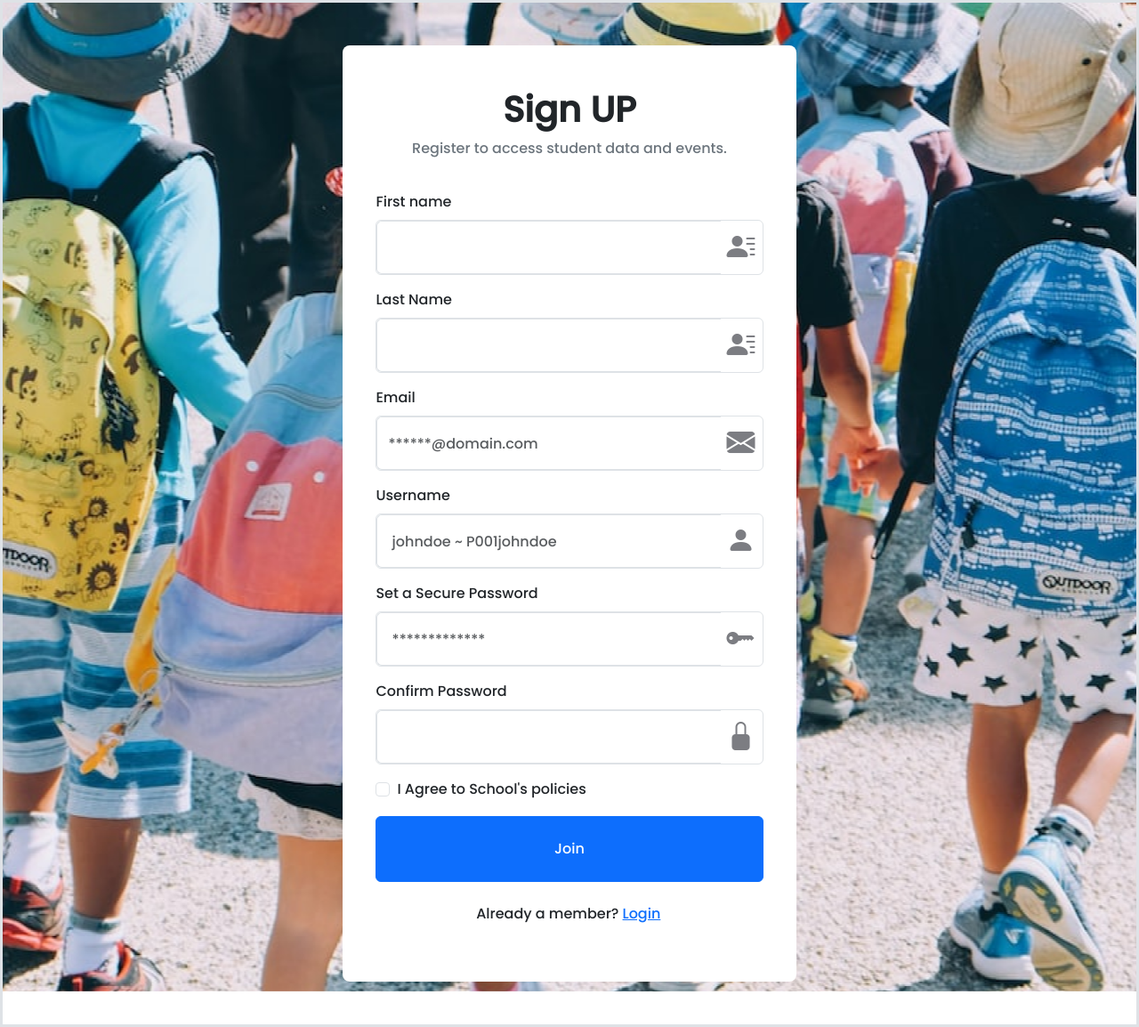
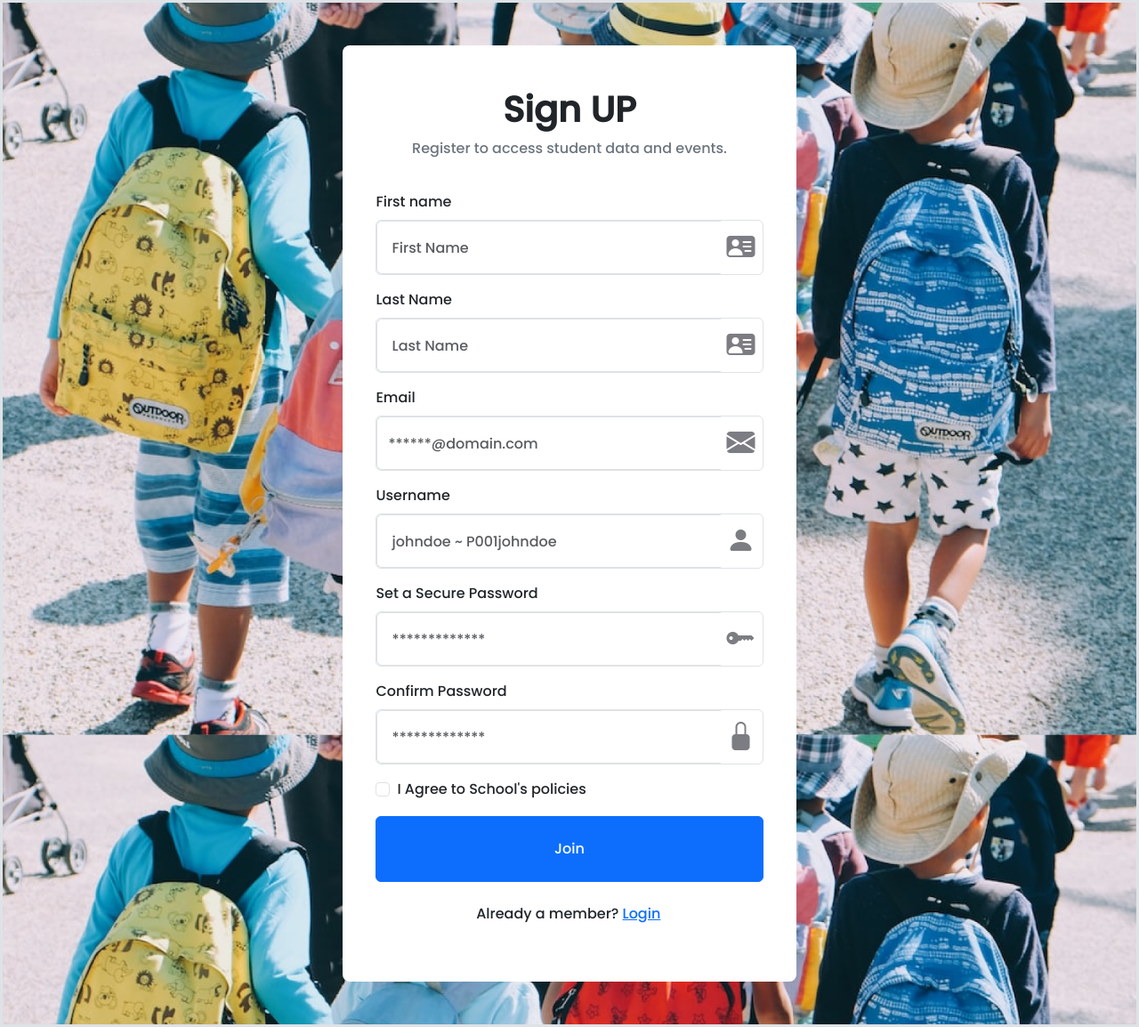
Before and after one commit to brightKams/nursery_primary_school_management_system, a PHP site: page /signup.html in a window 1280 px wide. Shown: the whole page at 89% size. Run offline with PHP 8.4, Linux system fonts and the light colour scheme; some web fonts are replaced.

Commit message:
commit for update on signUp page input fieldss

```diff
--- a/assets/css/styles.css
+++ b/assets/css/styles.css
@@ -36,6 +36,8 @@ body {
 .sign_up_body {
 
     background: url("../images/Group.png") no-repeat top center fixed ;
+    background-size: cover;
+
 }
 
 .form_wrapper {
--- a/signup.html
+++ b/signup.html
@@ -22,6 +22,7 @@
 
 <body class="sign_up_body border border-3">
 
+
     <div class="form_wrapper row m-auto justify-content-center my-5 py-5 rounded-3 bg-white">
         <h1 class="signUp_heading fw-bolder text-center" id="signUp_heading">
             Sign UP
@@ -30,13 +31,13 @@
             Register to access student data and events.
         </p>
 
-        <form class="signUp_form  row justify-content-center rounded col-11 g-3 bg-white needs-validation mt-1 mb-3 m-auto" novalidate>
+        <form class="signUp_form  row justify-content-center rounded col-11 g-3 bg-white needs-validation mt-1 mb-3 m-auto" >
           <div class="col-md-12">
             <label for="FirstName" class="form-label fName_label">First name</label>
             <div class="input-group border rounded d-flex align-items-center justify-content-center ">
-                <input type="text" class="form-control fName" id="fName"  required>
+                <input type="text" class="form-control fName" id="fName" placeholder=" First Name " required>
                 <span class="input-text rounded">
-                    <i class="bi bi-person-lines-fill rounded p-2 d-inlinie-block fw-bolder fs-2 ">
+                    <i class="bi bi-person-vcard-fill rounded p-2 d-inlinie-block fw-bolder fs-2 ">
 
                     </i>
                 </span>
@@ -48,9 +49,9 @@
           <div class="col-md-12">
             <label for="lastName" class="form-label lName_label">Last Name</label>
             <div class="input-group border rounded d-flex align-items-center justify-content-center ">
-                <input type="text" class="form-control lName" id="lName" required>
+                <input type="text" class="form-control lName" id="lName" placeholder=" Last Name " required>
                 <span class="input-text rounded">
-                    <i class="bi bi-person-lines-fill rounded p-2 d-inlinie-block fw-bolder fs-2 ">
+                    <i class="bi bi-person-vcard-fill rounded p-2 d-inlinie-block fw-bolder fs-2 ">
 
                     </i>
                 </span>
@@ -118,7 +119,7 @@
                 <label for="conPasswordLabel" class="form-label conPassword_label">Confirm Password</label>
 
                 <div class="input-group border rounded d-flex align-items-center justify-content-center ">
-                    <input type="password" class="form-control confirmPassword" id="confirmPassword" required >
+                    <input type="password" class="form-control confirmPassword" id="confirmPassword" placeholder=" ************* " required >
                     <span class="input-text rounded">
                                         <i class="bi bi-lock-fill rounded p-2 d-inlinie-block fw-bolder fs-2 ">
 
@@ -145,7 +146,7 @@
             </div>
           </div>
           <div class="col-md-12">
-            <button class="btn btn-primary w-100 mb-2 p-4 rounded-2" type="submit">Join</button>
+            <button class="btn btn-primary w-100 mb-2 p-4 rounded-2" onclick="window.location.href='login.html'" type="submit">Join</button>
           </div>
 
           <div class="col-8  col-md-6">
```
